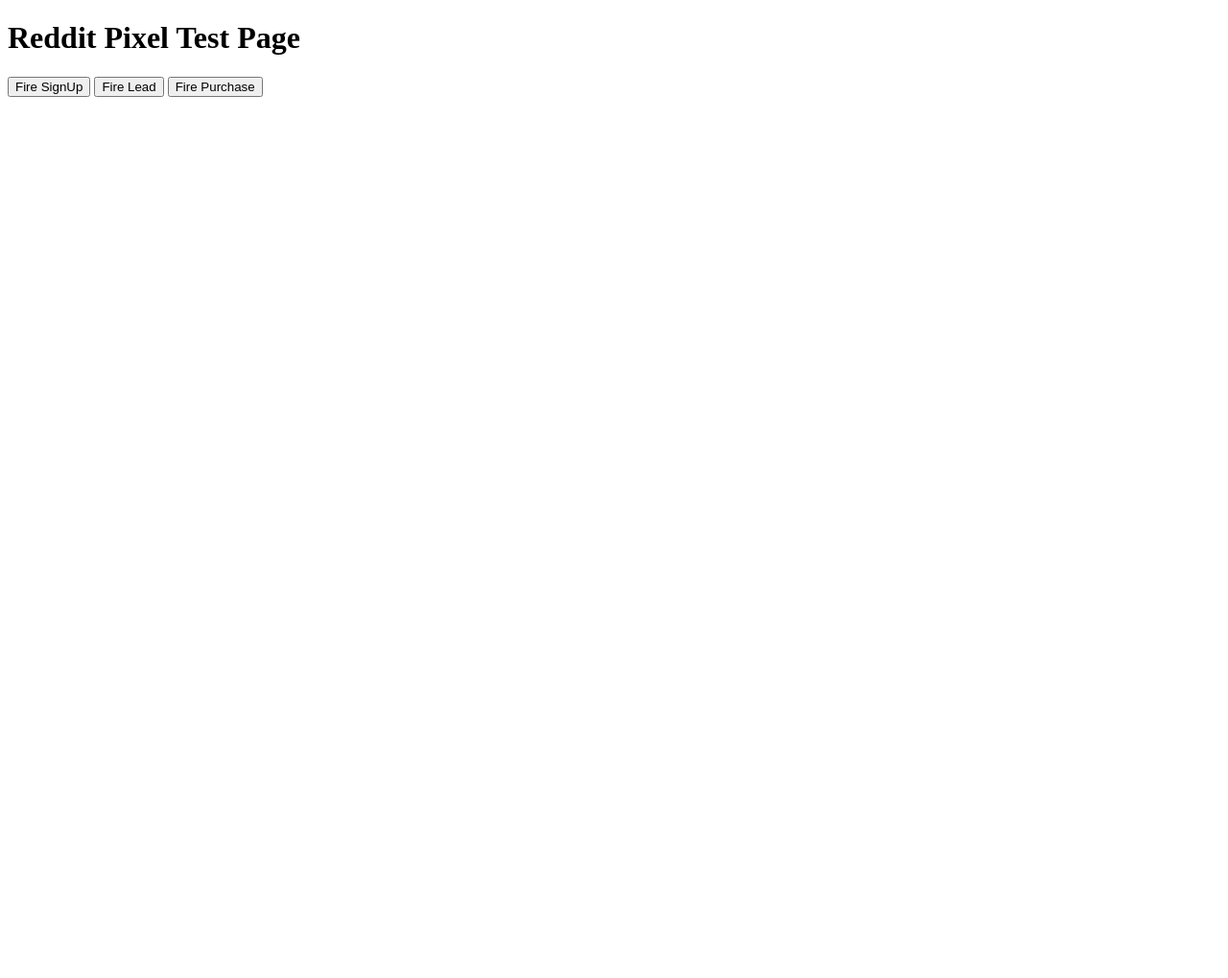
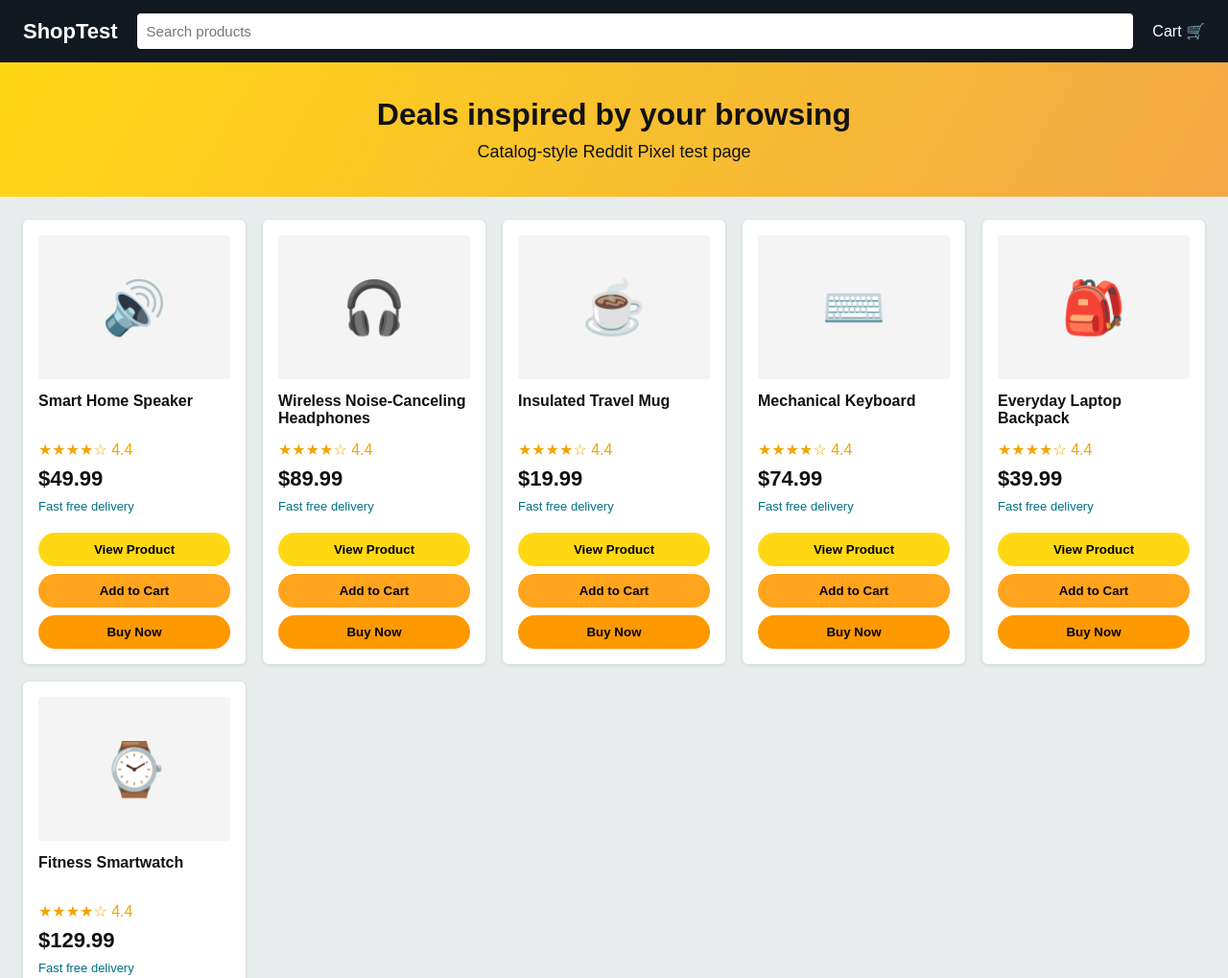
Before and after one commit to snorris31/ads_pixel_test, a plain HTML site: page index.html in a window 1280 px wide. Shown: the top 1019 px of the page at 96% size. Before the commit the page ends 800 px from the top, so only its background shows below. Drawn offline with Linux system fonts and the light colour scheme.

Commit message:
Update page title and add viewport meta tag

```diff
--- a/index.html
+++ b/index.html
@@ -1,23 +1,247 @@
 <!doctype html>
 <html>
 <head>
-  <title>Reddit Pixel Test</title>
+  <meta charset="utf-8" />
+  <title>Catalog Ad Pixel Test</title>
+  <meta name="viewport" content="width=device-width, initial-scale=1" />
+
 <!-- Reddit Pixel -->
 <script>
 !function(w,d){if(!w.rdt){var p=w.rdt=function(){p.sendEvent?p.sendEvent.apply(p,arguments):p.callQueue.push(arguments)};p.callQueue=[];var t=d.createElement("script");t.src="https://www.redditstatic.com/ads/pixel.js?pixel_id=a2_j792wdg9r16x",t.async=!0;var s=d.getElementsByTagName("script")[0];s.parentNode.insertBefore(t,s)}}(window,document);rdt('init','a2_j792wdg9r16x');rdt('track', 'PageVisit');
 </script>
 <!-- DO NOT MODIFY UNLESS TO REPLACE A USER IDENTIFIER -->
 <!-- End Reddit Pixel -->
-  <!-- Paste Reddit Pixel base code here -->
-  <!-- Reddit says the base code initializes the pixel and fires PageVisit by default. -->
+
+  <style>
+    body {
+      margin: 0;
+      font-family: Arial, sans-serif;
+      background: #eaeded;
+      color: #111;
+    }
+
+    header {
+      background: #131921;
+      color: white;
+      padding: 14px 24px;
+      display: flex;
+      align-items: center;
+      gap: 20px;
+    }
+
+    .logo {
+      font-size: 22px;
+      font-weight: bold;
+    }
+
+    .search {
+      flex: 1;
+      padding: 10px;
+      border-radius: 4px;
+      border: none;
+      font-size: 15px;
+    }
+
+    .hero {
+      background: linear-gradient(120deg, #ffd814, #f3a847);
+      padding: 36px 24px;
+      text-align: center;
+    }
+
+    .hero h1 {
+      margin: 0;
+      font-size: 32px;
+    }
+
+    .hero p {
+      margin: 10px 0 0;
+      font-size: 18px;
+    }
+
+    .grid {
+      display: grid;
+      grid-template-columns: repeat(auto-fit, minmax(220px, 1fr));
+      gap: 18px;
+      padding: 24px;
+    }
+
+    .card {
+      background: white;
+      border-radius: 6px;
+      padding: 16px;
+      box-shadow: 0 1px 4px rgba(0,0,0,.12);
+    }
+
+    .img {
+      height: 150px;
+      background: #f4f4f4;
+      border-radius: 4px;
+      display: flex;
+      align-items: center;
+      justify-content: center;
+      font-size: 54px;
+      margin-bottom: 14px;
+    }
+
+    .title {
+      font-weight: bold;
+      min-height: 42px;
+    }
+
+    .rating {
+      color: #f0a500;
+      margin: 8px 0;
+    }
+
+    .price {
+      font-size: 22px;
+      font-weight: bold;
+      margin: 8px 0;
+    }
+
+    .prime {
+      color: #007185;
+      font-size: 13px;
+      margin-bottom: 12px;
+    }
+
+    button {
+      width: 100%;
+      border: none;
+      border-radius: 20px;
+      padding: 10px;
+      margin-top: 8px;
+      cursor: pointer;
+      font-weight: bold;
+    }
+
+    .view {
+      background: #ffd814;
+    }
+
+    .cart {
+      background: #ffa41c;
+    }
+
+    .buy {
+      background: #ff9900;
+    }
+  </style>
 </head>
+
 <body>
-  <h1>Reddit Pixel Test Page</h1>
+  <header>
+    <div class="logo">ShopTest</div>
+    <input class="search" placeholder="Search products" />
+    <div>Cart 🛒</div>
+  </header>
 
-  <button onclick="rdt('track', 'SignUp')">Fire SignUp</button>
-  <button onclick="rdt('track', 'Lead')">Fire Lead</button>
-  <button onclick="rdt('track', 'Purchase', {currency: 'USD', value: 9.99})">
-    Fire Purchase
-  </button>
+  <section class="hero">
+    <h1>Deals inspired by your browsing</h1>
+    <p>Catalog-style Reddit Pixel test page</p>
+  </section>
+
+  <main class="grid" id="catalog"></main>
+
+  <script>
+    const products = [
+      {
+        id: "sku_echo_001",
+        name: "Smart Home Speaker",
+        emoji: "🔊",
+        price: 49.99,
+        category: "Electronics"
+      },
+      {
+        id: "sku_headphones_002",
+        name: "Wireless Noise-Canceling Headphones",
+        emoji: "🎧",
+        price: 89.99,
+        category: "Electronics"
+      },
+      {
+        id: "sku_mug_003",
+        name: "Insulated Travel Mug",
+        emoji: "☕",
+        price: 19.99,
+        category: "Home"
+      },
+      {
+        id: "sku_keyboard_004",
+        name: "Mechanical Keyboard",
+        emoji: "⌨️",
+        price: 74.99,
+        category: "Computers"
+      },
+      {
+        id: "sku_backpack_005",
+        name: "Everyday Laptop Backpack",
+        emoji: "🎒",
+        price: 39.99,
+        category: "Travel"
+      },
+      {
+        id: "sku_watch_006",
+        name: "Fitness Smartwatch",
+        emoji: "⌚",
+        price: 129.99,
+        category: "Wearables"
+      }
+    ];
+
+    function trackReddit(eventName, product) {
+      console.log("Reddit Pixel Event:", eventName, product);
+
+      if (typeof rdt === "function") {
+        rdt("track", eventName, {
+          item_count: 1,
+          value: product.price,
+          currency: "USD",
+          products: [
+            {
+              id: product.id,
+              name: product.name,
+              category: product.category,
+              price: product.price
+            }
+          ]
+        });
+      } else {
+        console.warn("rdt() not found. Paste Reddit Pixel base code in <head>.");
+      }
+    }
+
+    const catalog = document.getElementById("catalog");
+
+    products.forEach(product => {
+      const card = document.createElement("div");
+      card.className = "card";
+
+      card.innerHTML = `
+        <div class="img">${product.emoji}</div>
+        <div class="title">${product.name}</div>
+        <div class="rating">★★★★☆ 4.4</div>
+        <div class="price">$${product.price.toFixed(2)}</div>
+        <div class="prime">Fast free delivery</div>
+        <button class="view">View Product</button>
+        <button class="cart">Add to Cart</button>
+        <button class="buy">Buy Now</button>
+      `;
+
+      card.querySelector(".view").onclick = () => {
+        trackReddit("ViewContent", product);
+      };
+
+      card.querySelector(".cart").onclick = () => {
+        trackReddit("AddToCart", product);
+      };
+
+      card.querySelector(".buy").onclick = () => {
+        trackReddit("Purchase", product);
+      };
+
+      catalog.appendChild(card);
+    });
+  </script>
 </body>
 </html>
```
